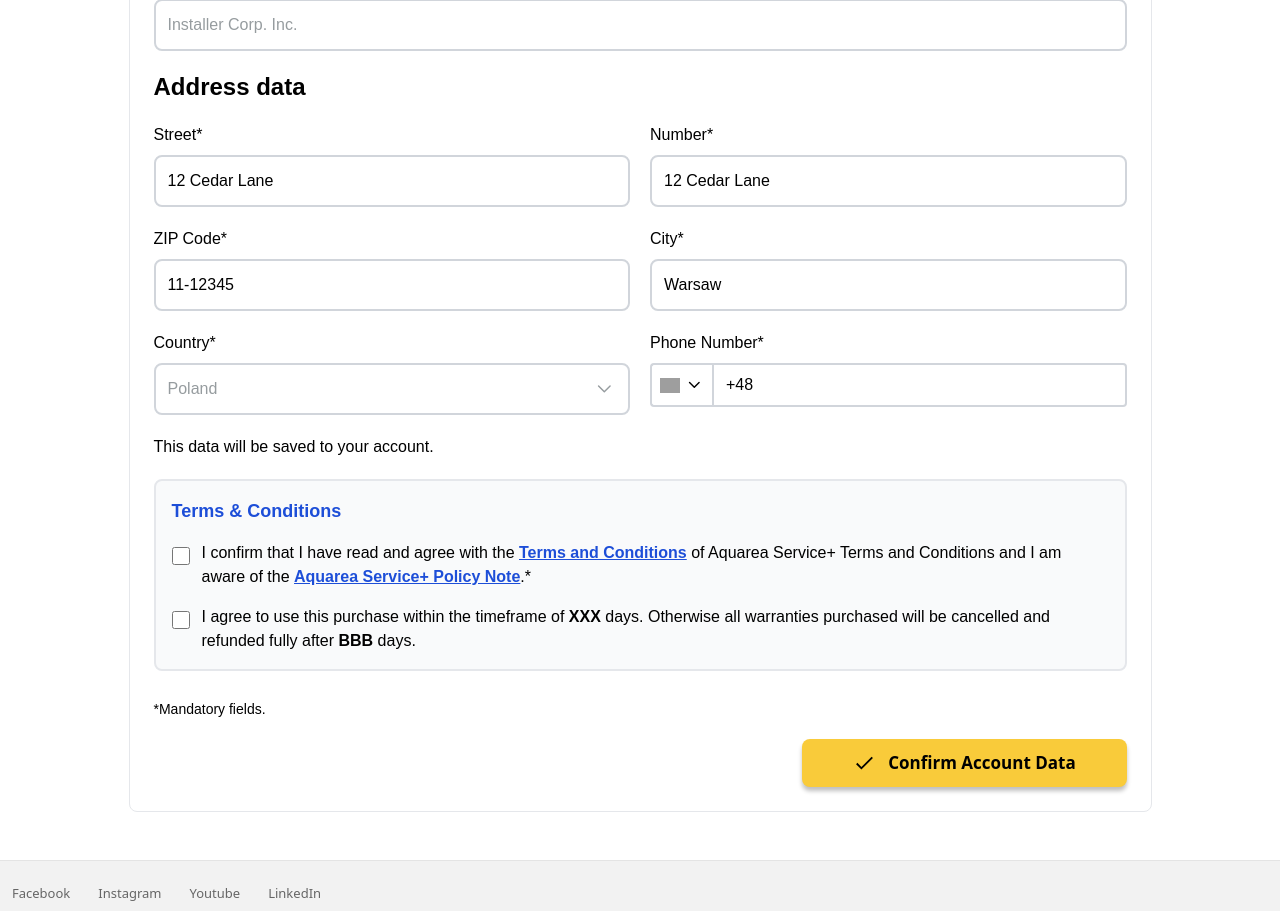
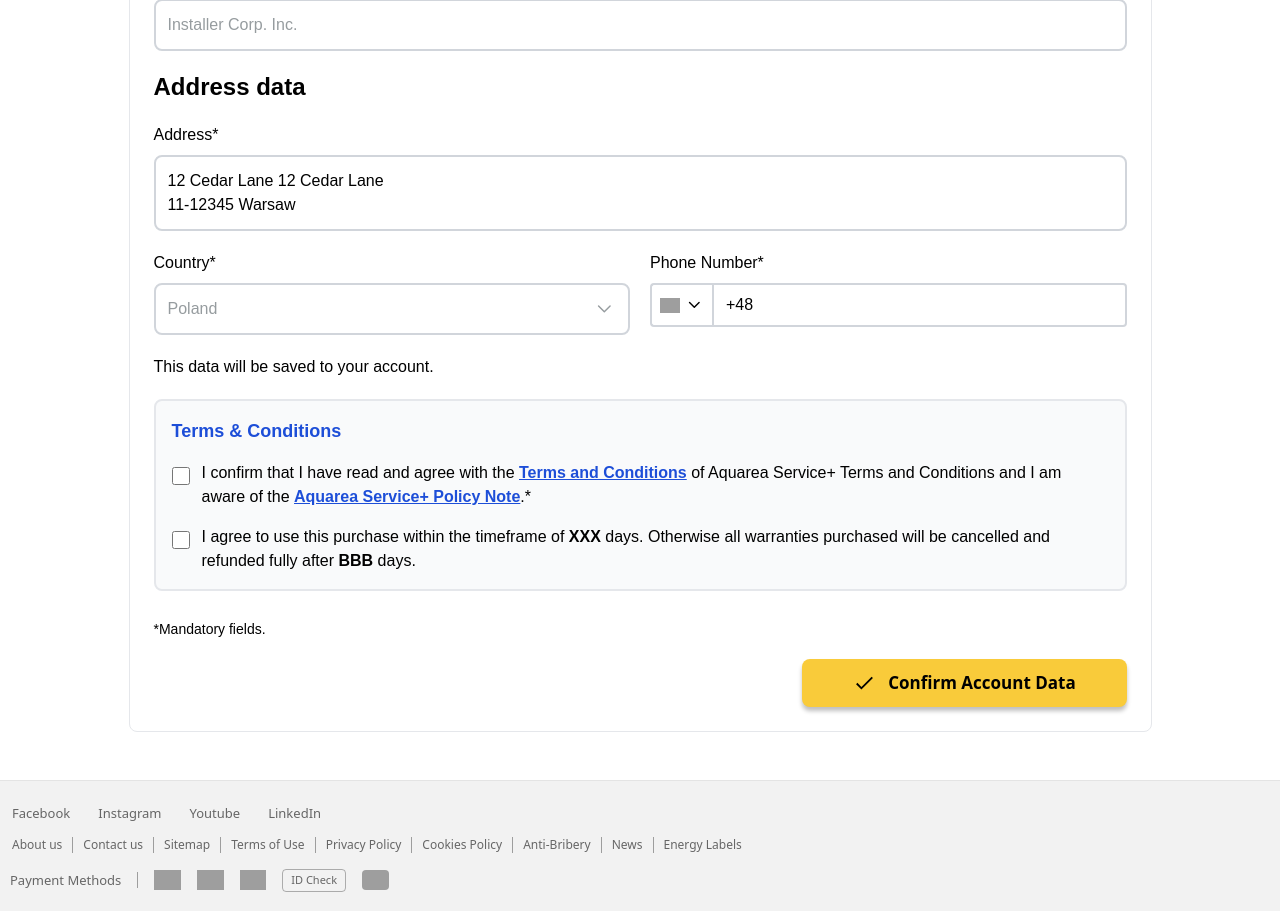
Before and after one commit to prashob87/builder-poc, a React (Vite) app: page /account-data in a window 1280 px wide. Shown: the part 1000-1911 px from the top of the page. Built offline with nearby package versions, Linux system fonts and the light colour scheme; grey boxes are pictures that could not be loaded.

Commit message:
Replace Street/Number/ZIP/City fields with single Address field under Address data
cgen-23a8bf3b391d43489009aa6449092ef6

```diff
--- a/client/pages/AccountData.tsx
+++ b/client/pages/AccountData.tsx
@@ -284,47 +284,34 @@ export default function AccountData() {
                   <h3 className="text-black text-2xl font-bold font-[Arial]">Address data</h3>
 
                   {/* Address */}
-                  <div className="flex gap-5">
-                    <div className="flex-1 flex flex-col gap-2">
-                      <label className="text-black text-base font-[Arial] leading-6">Street*</label>
-                      <input
-                        type="text"
-                        value={formData.street}
-                        onChange={(e) => handleInputChange('street', e.target.value)}
-                        className="h-11 px-3 py-6 border-2 border-gray-300 rounded-lg bg-white text-black text-base font-[Arial] outline-none"
-                      />
-                    </div>
-                    <div className="flex-1 flex flex-col gap-2">
-                      <label className="text-black text-base font-[Arial] leading-6">Number*</label>
-                      <input
-                        type="text"
-                        value={formData.number}
-                        onChange={(e) => handleInputChange('number', e.target.value)}
-                        className="h-11 px-3 py-6 border-2 border-gray-300 rounded-lg bg-white text-black text-base font-[Arial] outline-none"
-                      />
-                    </div>
-                  </div>
+                  <div className="flex flex-col gap-2">
+                    <label className="text-black text-base font-[Arial] leading-6">Address*</label>
+                    <textarea
+                      value={`${formData.street} ${formData.number}\n${formData.zipCode} ${formData.city}`}
+                      onChange={(e) => {
+                        const lines = e.target.value.split('\n');
+                        const firstLine = lines[0] || '';
+                        const secondLine = lines[1] || '';
 
-                  {/* ZIP, City */}
-                  <div className="flex gap-5">
-                    <div className="flex-1 flex flex-col gap-2">
-                      <label className="text-black text-base font-[Arial] leading-6">ZIP Code*</label>
-                      <input
-                        type="text"
-                        value={formData.zipCode}
-                        onChange={(e) => handleInputChange('zipCode', e.target.value)}
-                        className="h-11 px-3 py-6 border-2 border-gray-300 rounded-lg bg-white text-black text-base font-[Arial] outline-none"
-                      />
-                    </div>
-                    <div className="flex-1 flex flex-col gap-2">
-                      <label className="text-black text-base font-[Arial] leading-6">City*</label>
-                      <input
-                        type="text"
-                        value={formData.city}
-                        onChange={(e) => handleInputChange('city', e.target.value)}
-                        className="h-11 px-3 py-6 border-2 border-gray-300 rounded-lg bg-white text-black text-base font-[Arial] outline-none"
-                      />
-                    </div>
+                        // Parse first line as street and number
+                        const streetParts = firstLine.trim().split(' ');
+                        const number = streetParts.pop() || '';
+                        const street = streetParts.join(' ');
+
+                        // Parse second line as zip and city
+                        const addressParts = secondLine.trim().split(' ');
+                        const zipCode = addressParts[0] || '';
+                        const city = addressParts.slice(1).join(' ');
+
+                        handleInputChange('street', street);
+                        handleInputChange('number', number);
+                        handleInputChange('zipCode', zipCode);
+                        handleInputChange('city', city);
+                      }}
+                      rows={2}
+                      className="px-3 py-3 border-2 border-gray-300 rounded-lg bg-white text-black text-base font-[Arial] outline-none resize-none"
+                      placeholder="Street Number&#10;ZIP Code City"
+                    />
                   </div>
 
                   {/* Country and Phone */}
```
